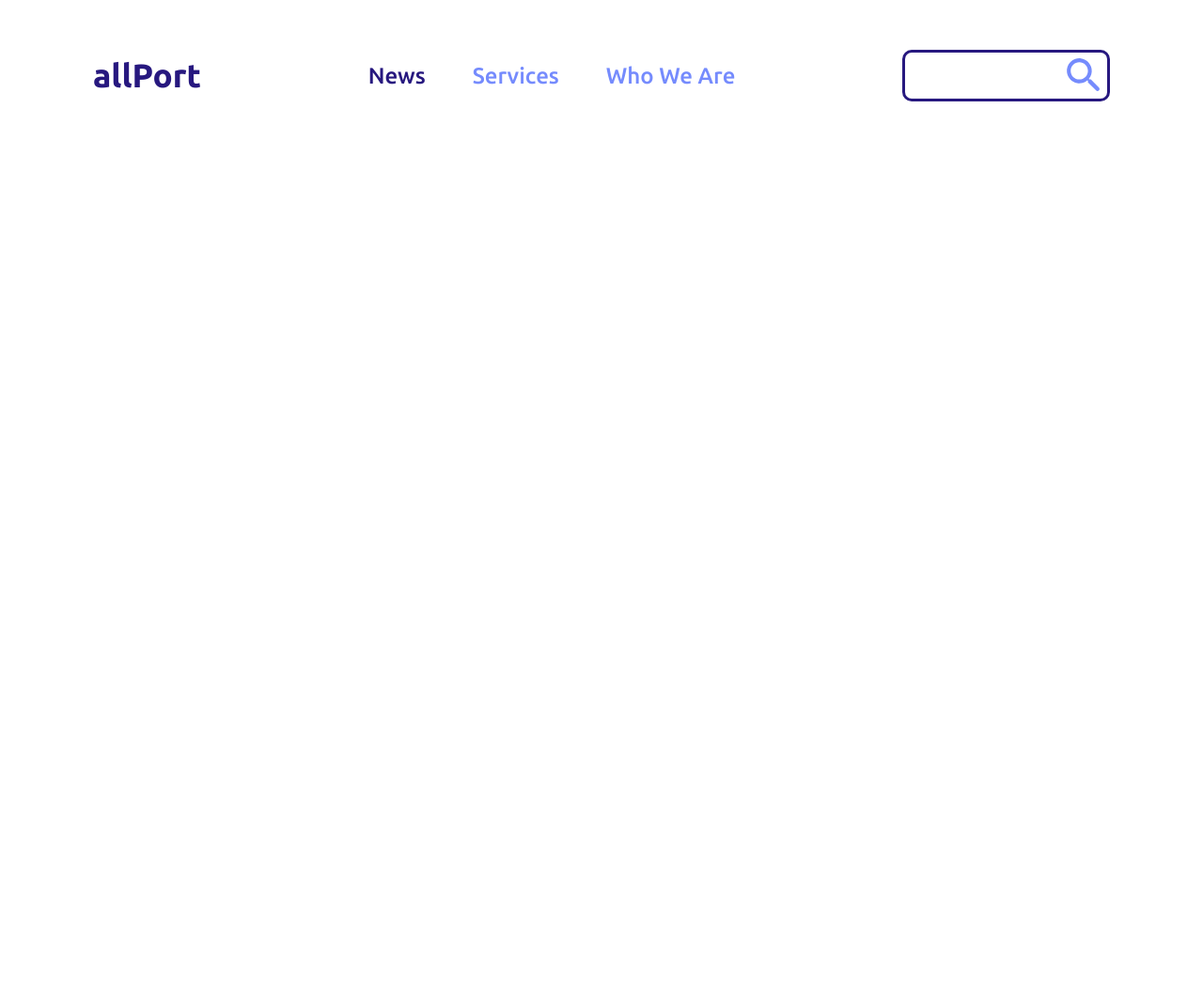
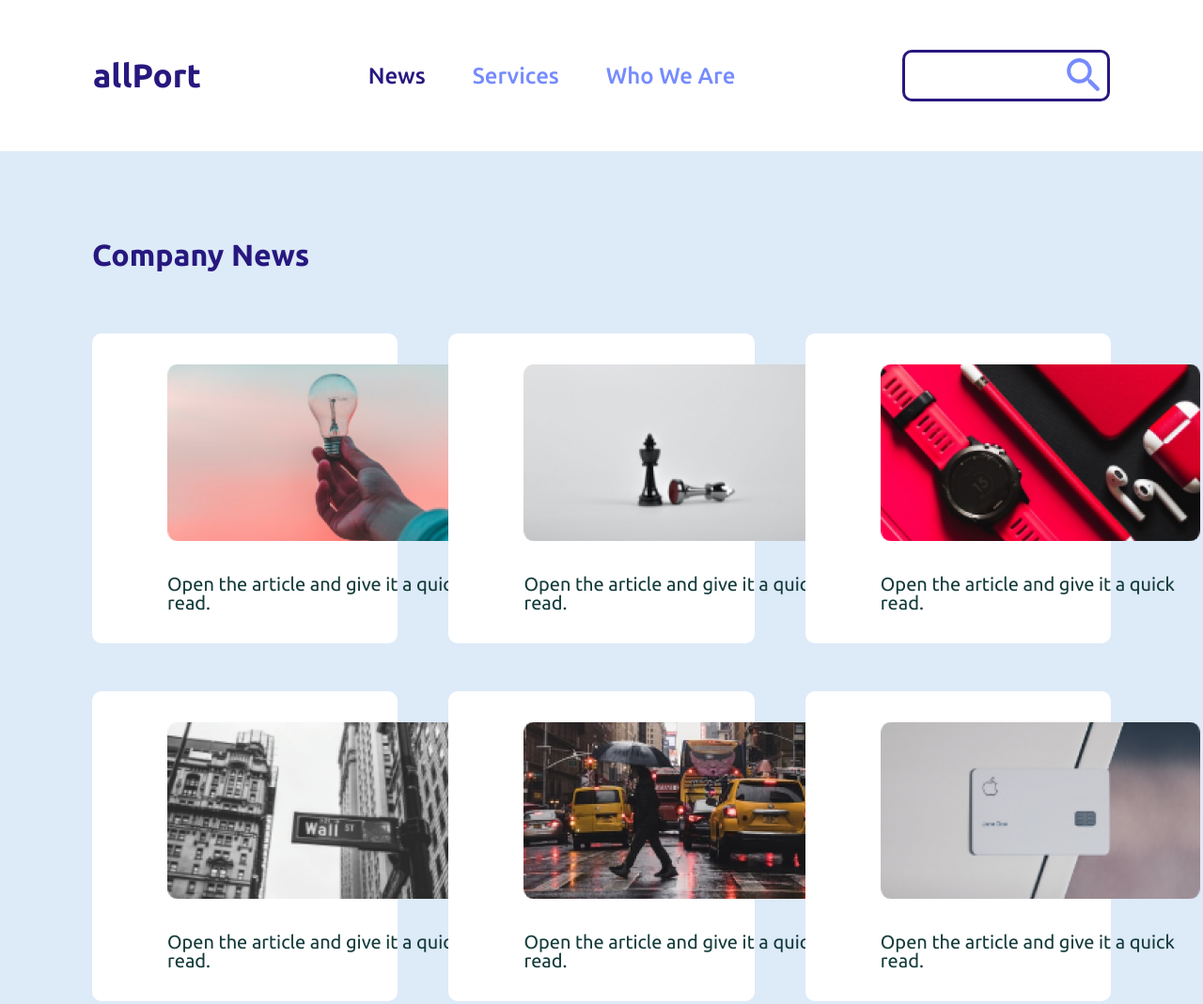
Before and after one commit to Gogagulua/davaleba-6, a plain HTML site: page index.html in a window 1280 px wide. Shown: the whole page at 94% size. Before the commit the page ends 800 px from the top, so only its background shows below. Drawn offline with Linux system fonts and the light colour scheme.

Commit message:
add section

```diff
--- a/css/style.css
+++ b/css/style.css
@@ -1,24 +1,23 @@
 @import url("https://fonts.googleapis.com/css2?family=Ubuntu:ital,wght@0,300;0,400;0,500;0,700;1,300;1,400;1,500;1,700&display=swap");
 
+/* header */
 header {
   width: 100%;
   font-family: "Ubuntu", sans-serif;
   margin: 0 auto;
   /* background-color: red; */
-
 }
-header nav{
-    display: flex;
-    justify-content: space-between;
-    padding: 53px 99px;
-    align-items: center;
+header nav {
+  display: flex;
+  justify-content: space-between;
+  padding: 53px 99px;
+  align-items: center;
 }
 
 .nav_div_1 h2 {
   color: #27187f;
   font-size: 35px;
   font-weight: 800;
-
 }
 
 .nav_div_2 {
@@ -48,3 +47,48 @@ header nav{
   display: flex;
   justify-content: end;
 }
+
+/* section */
+
+section {
+  width: 100%;
+  background: #ddeaf8;
+  padding: 94px 98px 135px 98px;
+}
+
+section h1 {
+  font-family: "Ubuntu", sans-serif;
+  margin-bottom: 68px;
+  font-style: normal;
+  font-weight: 700;
+  font-size: 32px;
+  color: #27187f;
+}
+
+.section_div {
+  width: 100%;
+  display: flex;
+  flex-wrap: wrap;
+  justify-content: space-between;
+  row-gap: 51px;
+}
+
+.section_div div {
+  padding: 33px 0px 33px 80px;
+  width: 30%;
+  /* height: 333px; */
+
+  background: #ffffff;
+  border-radius: 10px;
+}
+
+.card p {
+  margin-top: 33px;
+  width: 340px;
+  font-family: "Ubuntu", sans-serif;
+  font-style: normal;
+  font-weight: 400;
+  font-size: 20px;
+
+  color: #133b3a;
+}
--- a/index.html
+++ b/index.html
@@ -9,6 +9,7 @@
    <link rel="stylesheet" href="css/style.css">
 </head>
 <body>
+    <!-- header -->
     <header>
         <nav>
             <div class="nav_div_1">
@@ -27,5 +28,38 @@
             </div>
         </nav>
     </header>
+    <!-- section -->
+    <section>
+        <h1>
+            Company News
+        </h1>
+
+        <div class="section_div">
+            <div class="card">
+                <img src="photos/Rectangle 10.png" alt="">
+                <p>Open the article and give it a quick read. </p>
+            </div>
+            <div class="card">
+                <img src="photos/Rectangle 11.png" alt="">
+                <p>Open the article and give it a quick read. </p>
+            </div>
+            <div class="card">
+                <img src="photos/Rectangle 12.png" alt="">
+                <p>Open the article and give it a quick read. </p>
+            </div>
+            <div class="card">
+                <img src="photos/Rectangle 13.png" alt="">
+                <p>Open the article and give it a quick read. </p>
+            </div>
+            <div class="card">
+                <img src="photos/Rectangle 14.png" alt="">
+                <p>Open the article and give it a quick read. </p>
+            </div>
+            <div class="card">
+                <img src="photos/Rectangle 15.png" alt="">
+                <p>Open the article and give it a quick read. </p>
+            </div>
+        </div>
+    </section>
 </body>
 </html>
```
Also changed, not shown: photos/Rectangle 10.png (added), photos/Rectangle 11.png (added), photos/Rectangle 12.png (added), photos/Rectangle 13.png (added), photos/Rectangle 14.png (added), photos/Rectangle 15.png (added).
